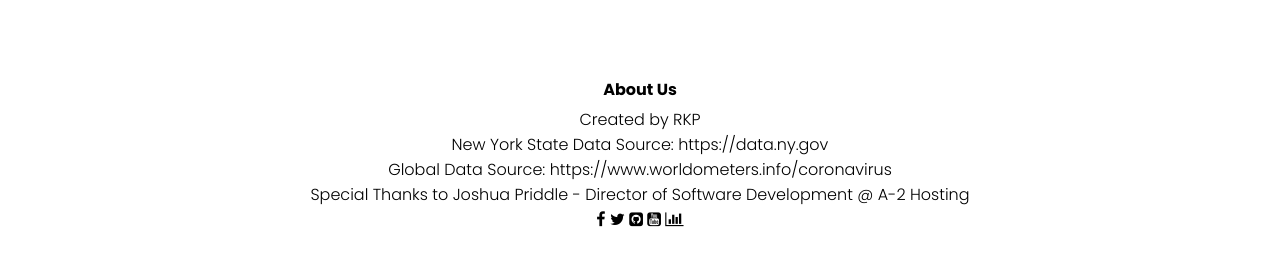
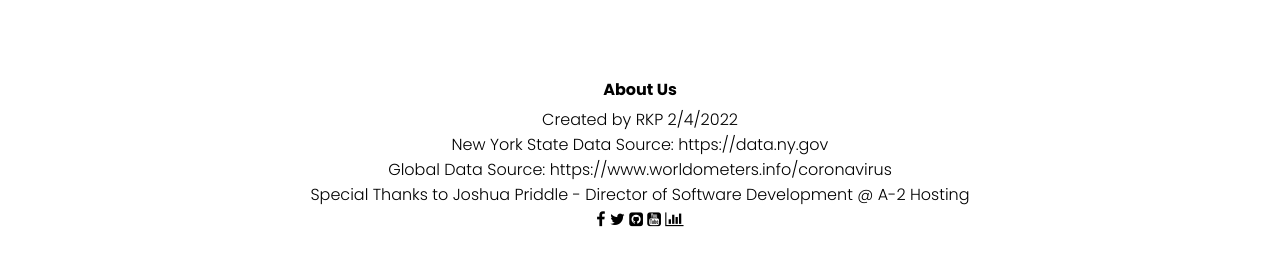
Before and after one commit to Pasin3ru/Tracking-COVID-19, a Jekyll site: the page built from index.html, in a window 1280 px wide and 900 px high, scrolled down 2954 px. Shown: the part 638-897 px from the top of the window. Built offline with Jekyll 4.4.1, drawn with Linux system fonts in a browser that asks for light colours.

Commit message:
Update default.html

```diff
--- a/_layouts/default.html
+++ b/_layouts/default.html
@@ -33,7 +33,7 @@
     <!--- Footer -->
     <section class="footer">
       <h4>About Us</h4>
-      <ul>Created by RKP</ul>
+      <ul>Created by RKP 2/4/2022</ul>
       <ul>New York State Data Source: https://data.ny.gov</ul>
       <ul>Global Data Source: https://www.worldometers.info/coronavirus</ul>
       <ul>Special Thanks to Joshua Priddle - Director of Software Development @ A-2 Hosting</ul>
```
